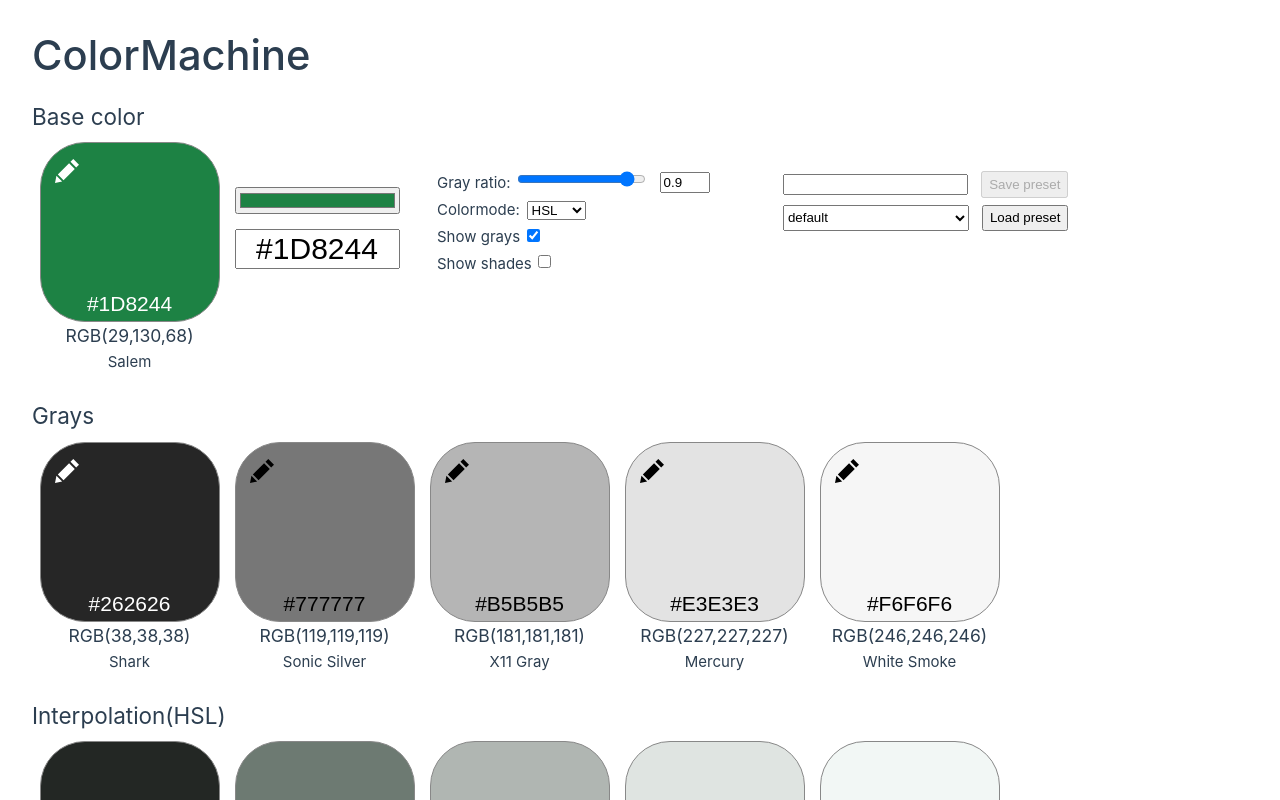
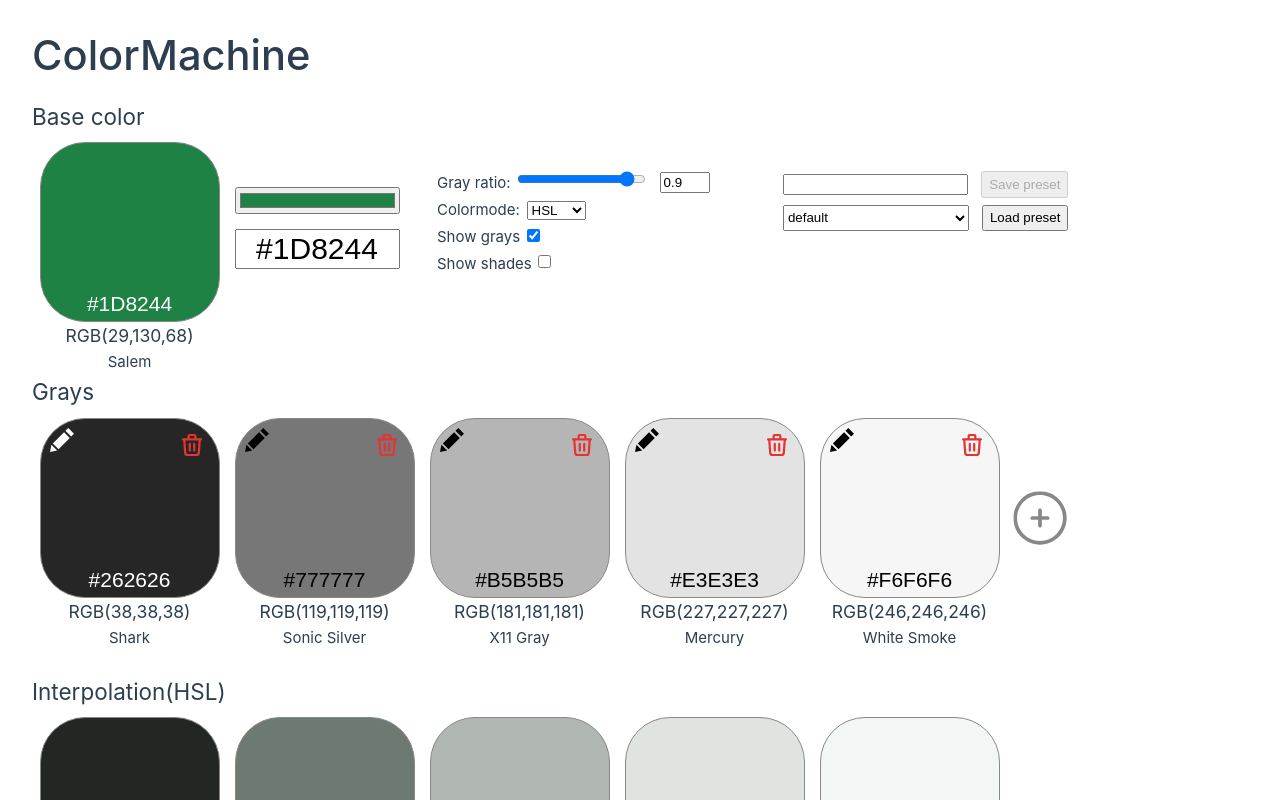
Before and after one commit to sumezulike/colormachine, a Vue app: page / in a window 1280 px wide. Both pictures are taken after a click on the checkbox "Show grays". Shown: the top 800 px of the page. Built offline with nearby package versions, Linux system fonts and the light colour scheme.

Commit message:
Add and delete grays

```diff
--- a/src/components/Color.vue
+++ b/src/components/Color.vue
@@ -1,7 +1,7 @@
 <script setup>
 import {computed} from "vue";
 import chroma from "chroma-js"
-import colornames from "../assets/colornames.json"
+import colornames from "../assets/colornames.json"  // https://github.com/jonathantneal/color-names
 import Copyable from "@/components/Copyable.vue";
 
 const props = defineProps(["color"])
@@ -9,7 +9,7 @@ const color = computed(() => chroma(props.color))
 const textColor = computed(() => chroma.contrast(color.value, 'black') > 4.5 ? 'black' : 'white')
 
 function getClosestColor(c) {
-  let closest = "?";
+  let closest = "";
   let minDist = 100000000;
   for (const [hex, name] of Object.entries(colornames)) {
     let newDist = chroma.deltaE(c, hex);
--- a/src/components/ColorMachine.vue
+++ b/src/components/ColorMachine.vue
@@ -4,6 +4,7 @@ import chroma from "chroma-js";
 import ColorRow from "@/components/ColorRow.vue";
 import Color from "@/components/Color.vue";
 import EditableColor from "@/components/EditableColor.vue";
+import {clamp, isFloat} from "@/utils.js";
 
 // Constant
 const colorSpaces = ["rgb", "hsl", "lab", "lch", "lrgb"]
@@ -31,28 +32,21 @@ const selectedPresetName = ref("default")
 const baseShades = computed(() => grays.value.map((g) => baseColor.value.luminance(g.color.luminance())))
 const mixedColors = computed(() => grays.value.map((g, i) => chroma.mix(baseShades.value[i], g.color, grayRatio.value * g.ratioFactor, activeColorSpace.value)));
 
-function isFloat(val) {
-  const floatRegex = /^-?\d+(?:[.,]\d*?)?$/;
-  if (!floatRegex.test(val))
-    return false;
-
-  val = parseFloat(val);
-  return !isNaN(val);
-
+function addGray() {
+  grays.value.push({color: chroma("white"), ratioFactor: 1.0})
 }
 
-function clamp(a, x, b) {
-  return Math.max(a, Math.min(x, b))
+function deleteGray(i) {
+  grays.value.splice(i, 1)
 }
 
 function setGrayRatioFactor(e, i) {
   const newFactor = e.target.value
-  if(isFloat(newFactor)) {
+  if (isFloat(newFactor)) {
     const f = parseFloat(newFactor);
     grays.value[i].ratioFactor = clamp(0, f, 1)
   }
 }
-
 
 function updateFavicon() {
   const canvas = document.createElement('canvas');
@@ -108,7 +102,7 @@ function getAllPresetNames() {
 function load_preset(name) {
   let presetStr;
   if (name !== null && name !== undefined) {
-     presetStr = localStorage.getItem(`PRESET_${name}`)
+    presetStr = localStorage.getItem(`PRESET_${name}`)
   }
   if (presetStr !== null && presetStr !== undefined) {
     const preset = JSON.parse(presetStr)
@@ -166,7 +160,7 @@ watch(showShades, saveState)
 <template>
   <h1>ColorMachine</h1>
   <ColorRow title="Base color">
-    <EditableColor v-model:color="baseColor"/>
+    <EditableColor v-model:color="baseColor" :hidePencil="true"/>
     <div class="configs">
       <div>
         <label for="grayratio-slider">Gray ratio:</label>
@@ -202,15 +196,41 @@ watch(showShades, saveState)
     </div>
   </ColorRow>
   <div v-show="showGrays">
-    <ColorRow  title="Grays">
+    <ColorRow title="Grays">
       <EditableColor :show="false" v-for="(c, i) in grays" v-model:color="grays[i].color">
+        <div class="delete-button">
+          <button @click="() => deleteGray(i)">
+            <svg xmlns="http://www.w3.org/2000/svg" width="2em" height="2em" viewBox="0 0 24 24"
+                 stroke="currentColor" stroke-width="2">
+              <path stroke-linecap="round" stroke-linejoin="round"
+                    d="M19 7l-.867 12.142A2 2 0 0116.138 21H7.862a2 2 0 01-1.995-1.858L5 7m5 4v6m4-6v6m1-10V4a1 1 0 00-1-1h-4a1 1 0 00-1 1v3M4 7h16"/>
+            </svg>
+          </button>
+        </div>
         <template #extra-input>
           <div>
             <label :for="'grayratio-factor-'+i">Gray ratio factor</label>
-            <input class="ratio-factor" type="number" step="0.1"  min="0" max="1"  :id="'grayratio-factor-'+i" @input="(e) => setGrayRatioFactor(e, i)" :value="grays[i].ratioFactor">
+            <input class="ratio-factor" type="number" step="0.1" min="0" max="1" :id="'grayratio-factor-'+i"
+                   @input="(e) => setGrayRatioFactor(e, i)" :value="grays[i].ratioFactor">
           </div>
         </template>
       </EditableColor>
+        <div class="add-button">
+        <button @click="addGray">
+          <svg height="4em" width="4em" version="1.1" id="Capa_1" xmlns="http://www.w3.org/2000/svg" xmlns:xlink="http://www.w3.org/1999/xlink"
+               viewBox="0 0 490 490" xml:space="preserve">
+		<g>
+			<path d="M227.8,174.1v53.7h-53.7c-9.5,0-17.2,7.7-17.2,17.2s7.7,17.2,17.2,17.2h53.7v53.7c0,9.5,7.7,17.2,17.2,17.2
+				s17.1-7.7,17.1-17.2v-53.7h53.7c9.5,0,17.2-7.7,17.2-17.2s-7.7-17.2-17.2-17.2h-53.7v-53.7c0-9.5-7.7-17.2-17.1-17.2
+				S227.8,164.6,227.8,174.1z"/>
+      <path d="M71.7,71.7C25.5,118,0,179.5,0,245s25.5,127,71.8,173.3C118,464.5,179.6,490,245,490s127-25.5,173.3-71.8
+				C464.5,372,490,310.4,490,245s-25.5-127-71.8-173.3C372,25.5,310.5,0,245,0C179.6,0,118,25.5,71.7,71.7z M455.7,245
+				c0,56.3-21.9,109.2-61.7,149s-92.7,61.7-149,61.7S135.8,433.8,96,394s-61.7-92.7-61.7-149S56.2,135.8,96,96s92.7-61.7,149-61.7
+				S354.2,56.2,394,96S455.7,188.7,455.7,245z"/>
+		</g>
+</svg>
+        </button>
+        </div>
     </ColorRow>
   </div>
   <div v-show="showShades">
@@ -230,31 +250,99 @@ h1 {
   position: relative;
   top: -10px;
 }
-input, select, button{
+
+input, select, button {
   height: fit-content;
   margin: 0.5em 0.5em 0;
 }
+
 .configs {
   display: flex;
   flex-direction: column;
   margin: 2em;
 }
+
 .presets {
   select {
     flex-grow: 1;
     height: 2em;
   }
+
   button {
     width: fit-content;
     height: 2em;
   }
 }
+
 .select-preset-container {
   display: flex;
   flex-direction: row;
   width: 100%;
 }
+
 .ratio-factor {
   width: 6em;
 }
+
+.delete-button {
+  position: absolute;
+  top: 1em;
+  right: 1em;
+  button {
+    position: relative;
+    width: 2em;
+    height: 2em;
+    border-style: hidden;
+    border-radius: 1em;
+    background: none;
+    cursor: pointer;
+    overflow: hidden;
+    transition: .3s;
+  }
+
+  svg {
+    color: rgb(231, 50, 50);
+    position: absolute;
+    top: 50%;
+    left: 50%;
+    transform: translate(-50%, -50%);
+    transition: .3s;
+    fill: none;
+  }
+
+  button:hover svg{
+    transform: translate(-50%, -50%) rotate(-15deg);
+    transition: .3s;
+  }
+}
+
+.add-button {
+  margin-top: 5em;
+
+  button {
+    position: relative;
+    width: 4em;
+    height: 4em;
+    border-style: hidden;
+    cursor: pointer;
+    transition: .3s;
+    background-color: white;
+    fill: #888888;
+  }
+
+  svg {
+    color: #333333;
+    position: absolute;
+    top: 50%;
+    left: 50%;
+    transform: translate(-50%, -50%);
+    opacity: 1;
+    transition: .3s;
+  }
+
+  button:hover svg {
+    fill: black;
+    transition: .3s;
+  }
+}
 </style>
--- a/src/components/EditableColor.vue
+++ b/src/components/EditableColor.vue
@@ -9,7 +9,7 @@ function colorInput(e) {
   const c = e.target.value;
   color.value = chroma.valid(c) && c.length > 4 && (c.length > 5 || chroma(c).alpha() === 1.0) ? chroma(c) : color.value
 }
-const props = defineProps(['show'])
+const props = defineProps(['show', "hidePencil"])
 
 const showInputs = ref(props.show !== false);
 const id = "" + chroma.random().num() + chroma.random().num() + chroma.random().num();
@@ -20,9 +20,12 @@ const textColor = computed(() => chroma.contrast(color.value, 'black') > 4.5 ? '
   <div class="editable-container">
   <div class="color-container">
     <Color :color="color" />
+    <slot></slot>
+    <div v-show="!props.hidePencil">
     <label class="pencil" :for="'cb' + id">
       <svg :fill="textColor" xmlns="http://www.w3.org/2000/svg" width="24" height="24" viewBox="0 0 24 24"><path d="M7.127 22.562l-7.127 1.438 1.438-7.128 5.689 5.69zm1.414-1.414l11.228-11.225-5.69-5.692-11.227 11.227 5.689 5.69zm9.768-21.148l-2.816 2.817 5.691 5.691 2.816-2.819-5.691-5.689z"/></svg></label>
     <input class="hidden" :id="'cb' + id" type="checkbox" v-model="showInputs">
+    </div>
   </div>
   <div v-show="showInputs" class="color-inputs">
     <input id="color-picker" type="color" :value="color" @input="colorInput">
@@ -47,7 +50,22 @@ const textColor = computed(() => chroma.contrast(color.value, 'black') > 4.5 ? '
   position: absolute;
   top: 1em;
   left: 1em;
-  font-size: 1.5em;
+  width: 2em;
+  height: 2em;
+  border-radius: 1em;
+  background: none;
+  svg {
+    position: absolute;
+    top: 50%;
+    left: 50%;
+    transform: translate(-50%, -50%);
+    transition: .3s;
+  }
+}
+
+.pencil:hover svg{
+  transform: translate(-50%, -50%) rotate(-15deg);
+  transition: .3s;
 }
 .hidden {
   visibility: hidden;
--- /dev/null
+++ b/src/utils.js
@@ -0,0 +1,14 @@
+
+export function isFloat(val) {
+    const floatRegex = /^-?\d+(?:[.,]\d*?)?$/;
+    if (!floatRegex.test(val))
+        return false;
+
+    val = parseFloat(val);
+    return !isNaN(val);
+
+}
+
+export function clamp(a, x, b) {
+    return Math.max(a, Math.min(x, b))
+}
```
Also changed, not shown: 5 other files (tests, documents, lock files or other folders).
